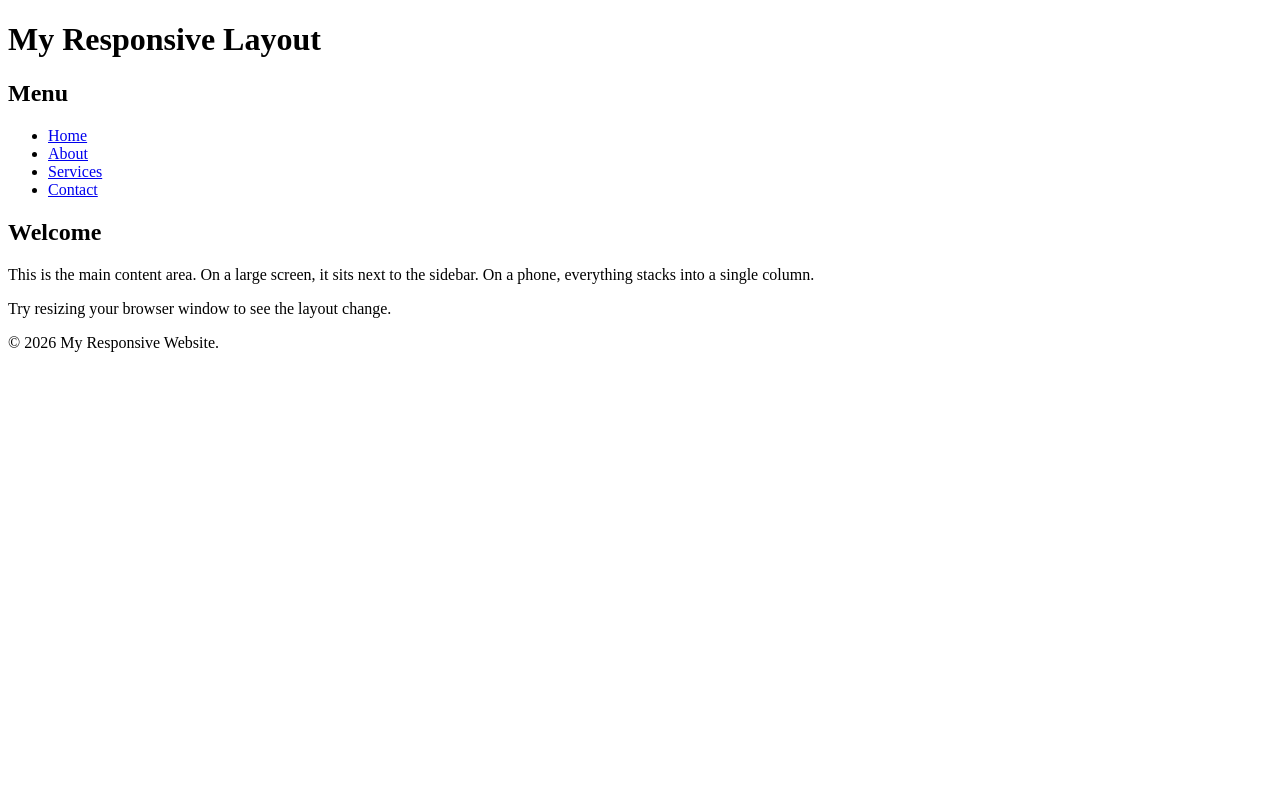
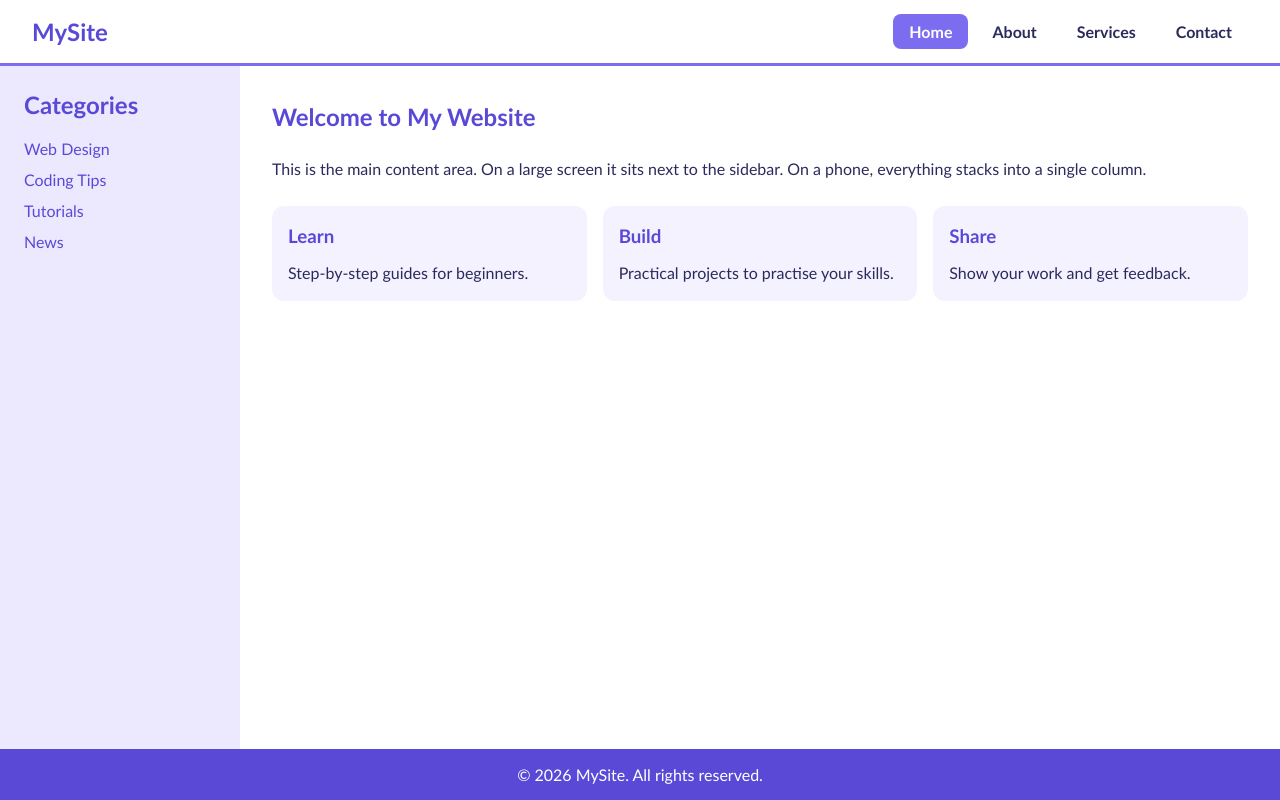
Before and after one commit to madiya24/saiket-internship, a plain HTML site: page task3-responsive-layout/index.html in a window 1280 px wide. Drawn offline with Linux system fonts and the light colour scheme.

Commit message:
Add Task 3 desktop grid layout with CSS

```diff
--- a/task3-responsive-layout/index.html
+++ b/task3-responsive-layout/index.html
@@ -7,33 +7,57 @@
     <link rel="stylesheet" href="style.css">
 </head>
 <body>
+
   <div class="layout">
-        <header>
-            <h1>My Responsive Layout</h1>
+
+    <header class="header">
+      <a class="logo" href="#">MySite</a>
+      <nav class="nav">
+        <a href="#" class="active">Home</a>
+        <a href="#">About</a>
+        <a href="#">Services</a>
+        <a href="#">Contact</a>
+      </nav>
     </header>
 
     <aside class="sidebar">
-            <h2>Menu</h2>
+      <h2>Categories</h2>
       <ul>
-                <li><a href="#">Home</a></li>
-                <li><a href="#">About</a></li>
-                <li><a href="#">Services</a></li>
-                <li><a href="#">Contact</a></li>
+        <li><a href="#">Web Design</a></li>
+        <li><a href="#">Coding Tips</a></li>
+        <li><a href="#">Tutorials</a></li>
+        <li><a href="#">News</a></li>
       </ul>
     </aside>
 
     <main class="content">
-            <h2>Welcome </h2>
+      <h2>Welcome to My Website</h2>
       <p>
-                This is the main content area. On a large screen, it sits next to the
+        This is the main content area. On a large screen it sits next to the
         sidebar. On a phone, everything stacks into a single column.
       </p>
-            <p>Try resizing your browser window to see the layout change.</p>
+
+      <div class="cards">
+        <article class="info-card">
+          <h3>Learn</h3>
+          <p>Step-by-step guides for beginners.</p>
+        </article>
+        <article class="info-card">
+          <h3>Build</h3>
+          <p>Practical projects to practise your skills.</p>
+        </article>
+        <article class="info-card">
+          <h3>Share</h3>
+          <p>Show your work and get feedback.</p>
+        </article>
+      </div>
     </main>
 
     <footer class="footer">
-        <p>&copy; 2026 My Responsive Website.</p>
+      <p>&copy; 2026 MySite. All rights reserved.</p>
     </footer>
+
   </div>
+
 </body>
 </html>
--- a/task3-responsive-layout/style.css
+++ b/task3-responsive-layout/style.css
@@ -0,0 +1,138 @@
+* {
+  box-sizing: border-box;
+}
+
+body {
+  margin: 0;
+  font-family: "Trebuchet MS", Arial, sans-serif;
+  background: #f4f2ff;
+  color: #2b2a5c;
+}
+
+.layout {
+  display: grid;
+  grid-template-columns: 240px 1fr;
+  grid-template-rows: auto 1fr auto;
+  grid-template-areas:
+    "header  header"
+    "sidebar content"
+    "footer  footer";
+  min-height: 100vh;
+}
+
+/* Header and navigation bar */
+.header {
+  grid-area: header;
+  display: flex;
+  justify-content: space-between;
+  align-items: center;
+  padding: 14px 32px;
+  background: #ffffff;
+  border-bottom: 3px solid #7c6cf0;
+}
+
+.logo {
+  font-size: 1.5rem;
+  font-weight: bold;
+  color: #5a49d6;
+  text-decoration: none;
+}
+
+.nav {
+  display: flex;
+  gap: 8px;
+}
+
+.nav a {
+  padding: 8px 16px;
+  border-radius: 8px;
+  color: #2b2a5c;
+  text-decoration: none;
+  font-weight: bold;
+  transition: background 0.3s ease, color 0.3s ease;
+}
+
+.nav a:hover {
+  background: #ece9ff;
+  color: #5a49d6;
+}
+
+.nav a.active {
+  background: #7c6cf0;
+  color: #ffffff;
+}
+
+/* Sidebar */
+.sidebar {
+  grid-area: sidebar;
+  background: #ece9ff;
+  padding: 24px;
+}
+
+.sidebar h2,
+.content h2 {
+  margin-top: 0;
+  color: #5a49d6;
+}
+
+.sidebar ul {
+  list-style: none;
+  padding: 0;
+  margin: 0;
+}
+
+.sidebar li {
+  margin-bottom: 12px;
+}
+
+.sidebar a {
+  color: #5a49d6;
+  text-decoration: none;
+}
+
+.sidebar a:hover {
+  text-decoration: underline;
+}
+
+/* Main content */
+.content {
+  grid-area: content;
+  background: #ffffff;
+  padding: 32px;
+  line-height: 1.6;
+}
+
+.cards {
+  display: grid;
+  grid-template-columns: repeat(auto-fit, minmax(180px, 1fr));
+  gap: 16px;
+  margin-top: 24px;
+}
+
+.info-card {
+  background: #f4f2ff;
+  border-radius: 12px;
+  padding: 16px;
+}
+
+.info-card h3 {
+  margin: 0 0 8px;
+  color: #5a49d6;
+}
+
+.info-card p {
+  margin: 0;
+}
+
+/* Footer */
+.footer {
+  grid-area: footer;
+  background: #5a49d6;
+  color: #ffffff;
+  text-align: center;
+  padding: 16px;
+}
+
+.footer p {
+  margin: 0;
+}
```
Lines whose indentation alone changed are shown as unchanged.
